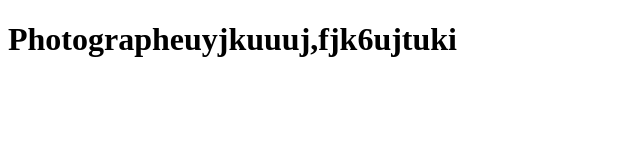
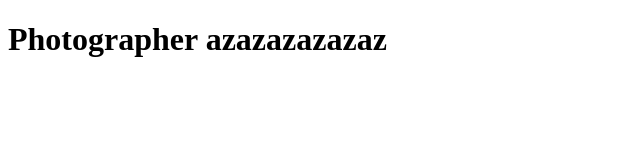
Before and after one commit to NikitaSkorodihins/NikitaSkorodihins.github.io, a plain HTML site: page index.html in a window 1280 px wide. Shown: the whole page, without its empty margins (0-640 px from the left). Drawn offline with Linux system fonts and the light colour scheme.

Commit message:
Update index.html

```diff
--- a/index.html
+++ b/index.html
@@ -8,6 +8,6 @@
     <title>photograpger</title>
 </head>
 <body>
-<h1>Photographeuyjkuuuj,fjk6ujtuki</h1>
+<h1>Photographer azazazazazaz</h1>
 </body>
 </html>
```
